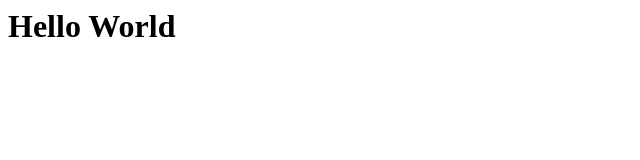
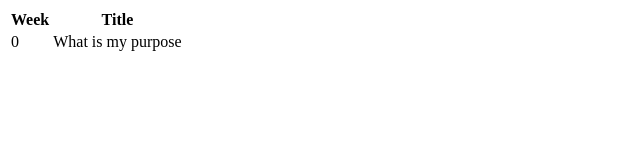
Before and after one commit to deeppil/deeppil.github.io, a plain HTML site: page index.html in a window 1280 px wide. Shown: the whole page, without its empty margins (0-640 px from the left). Drawn offline with Linux system fonts and the light colour scheme.

Commit message:
update blog table

```diff
--- a/index.html
+++ b/index.html
@@ -1 +1,10 @@
-<h1>Hello World</h1>
+<table class="blog-table">
+    <tr>
+        <th>Week</th>
+        <th>Title</th>
+    </tr>
+    <tr>
+        <td>0</td>
+        <td><a href="pages/week-0.html"></a>What is my purpose</td>
+    </tr>
+</table>
```
Also changed, not shown: pages/week-0.html (added, +11 -0 lines).
